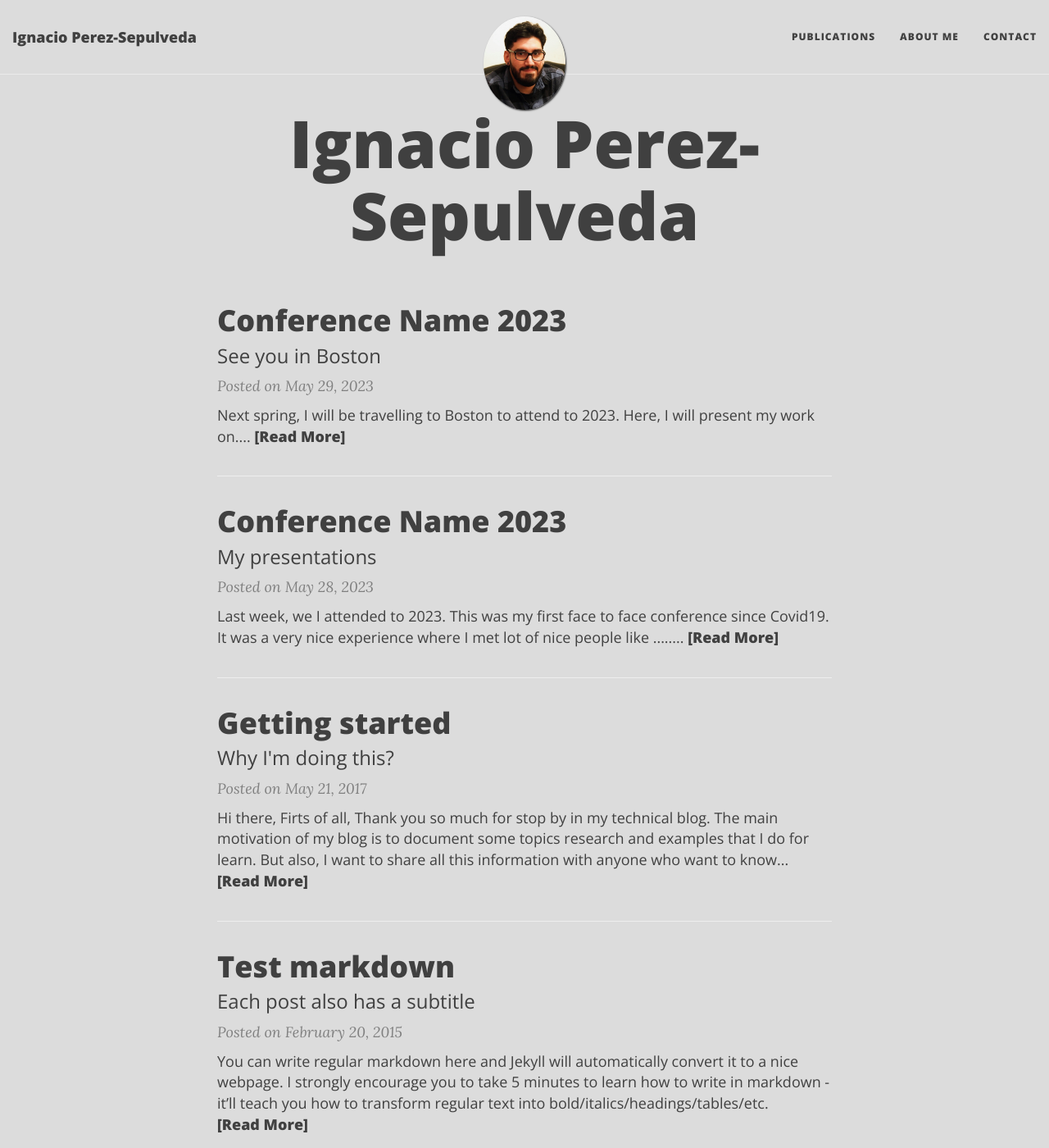
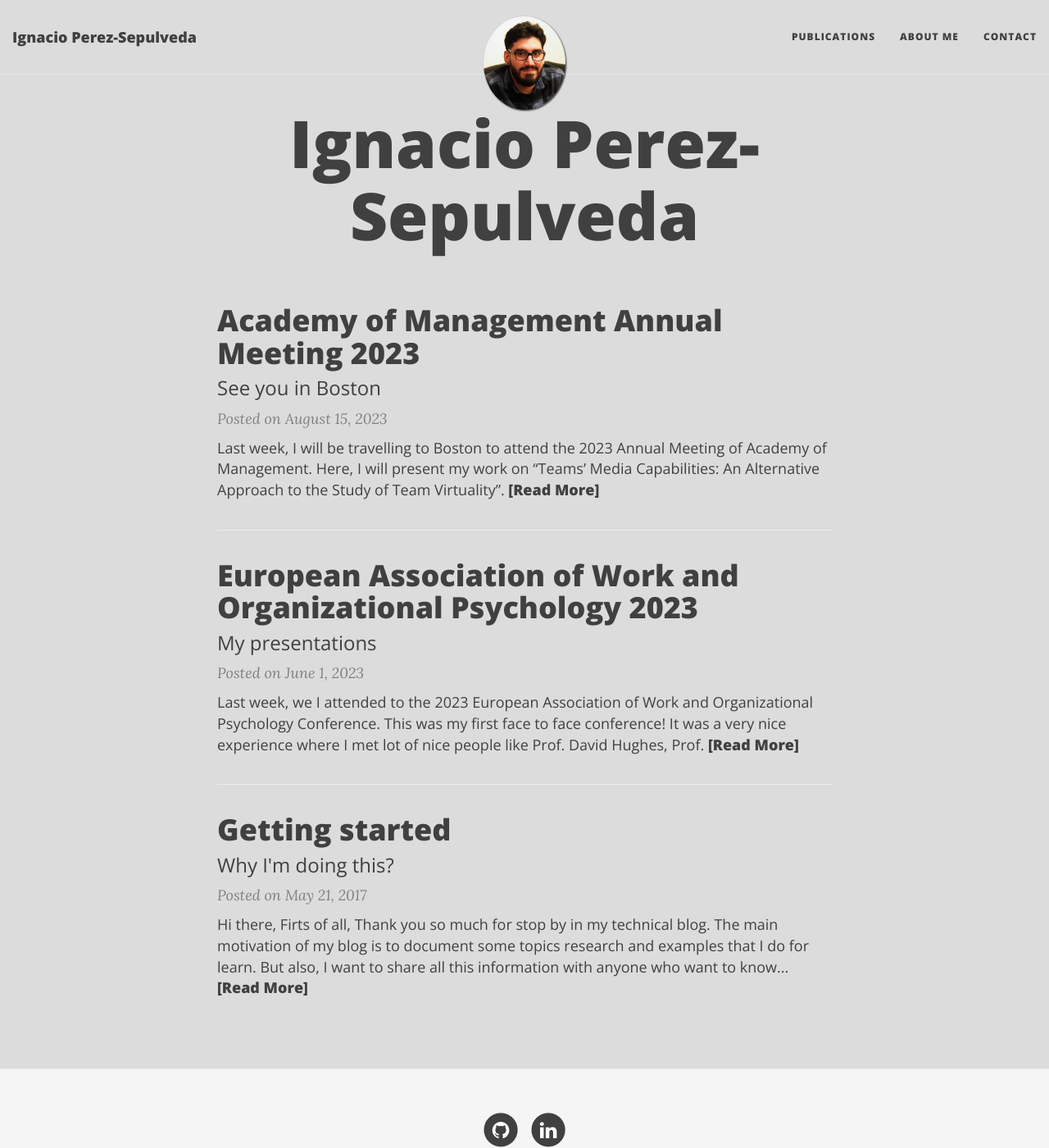
Before and after one commit to ignperezsep/ignperezsep.github.io, a Jekyll site: the page built from index.html, in a window 1280 px wide and 1400 px high. Shown: the whole window at 82% size. Built offline with Jekyll 4.4.1, drawn with Linux system fonts in a browser that asks for light colours; nearby versions of some CDN libraries; the list of posts is cut into pages by our own code.

Commit message:
Fixed education and added information to conference posts

````diff
--- a/_posts/2015-02-20-test-markdown.md
+++ /dev/null
@@ -1,52 +0,0 @@
----
-layout: post
-title: Test markdown
-subtitle: Each post also has a subtitle
----
-
-You can write regular [markdown](http://markdowntutorial.com/) here and Jekyll will automatically convert it to a nice webpage.  I strongly encourage you to [take 5 minutes to learn how to write in markdown](http://markdowntutorial.com/) - it'll teach you how to transform regular text into bold/italics/headings/tables/etc.
-
-**Here is some bold text**
-
-## Here is a secondary heading
-
-Here's a useless table:
-
-| Number | Next number | Previous number |
-| :------ |:--- | :--- |
-| Five | Six | Four |
-| Ten | Eleven | Nine |
-| Seven | Eight | Six |
-| Two | Three | One |
-
-
-How about a yummy crepe?
-
-![Crepe](http://s3-media3.fl.yelpcdn.com/bphoto/cQ1Yoa75m2yUFFbY2xwuqw/348s.jpg)
-
-Here's a code chunk:
-
-~~~
-var foo = function(x) {
-  return(x + 5);
-}
-foo(3)
-~~~
-
-And here is the same code with syntax highlighting:
-
-```javascript
-var foo = function(x) {
-  return(x + 5);
-}
-foo(3)
-```
-
-And here is the same code yet again but with line numbers:
-
-{% highlight javascript linenos %}
-var foo = function(x) {
-  return(x + 5);
-}
-foo(3)
-{% endhighlight %}
--- a/_posts/2023-05-28-conference.md
+++ /dev/null
@@ -1,27 +0,0 @@
----
-layout: post
-title: Conference Name 2023
-subtitle: My presentations
-image:
-bigimg: /img/penguin.jpg
-tags:
----
-
-Last week, we I attended to <conference name> 2023. This was my first face to face conference since Covid19.
-It was a very nice experience where I met lot of nice people like ........
-
-In this occation, I pressented to work:
-
-## Presentation Name
-
-In this work, I ....<abstract>
-Click here to see the paper.
-
-here are some pictures of the presentation (2 pics)
-
-
-## Presenation 2 name
-
-Like previous presentation, in this work I ......
-
-here are some pictures of the presentation (2 pics)
--- a/_posts/2023-05-29-next_conference.md
+++ /dev/null
@@ -1,14 +0,0 @@
----
-layout: post
-title: Conference Name 2023
-subtitle: See you in Boston
-image:
-bigimg: /img/penguin.jpg
-tags:
----
-
-Next spring, I will be travelling to Boston to attend to <conference name> 2023.
-Here, I will present my work on....
-
-I hope you find this work interesting.
-See you in Boston...
--- /dev/null
+++ b/_posts/2023-06-01-conference.md
@@ -0,0 +1,25 @@
+---
+layout: post
+title: European Association of Work and Organizational Psychology 2023
+subtitle: My presentations
+image:
+bigimg: /img/penguin.jpg
+tags:
+---
+
+Last week, we I attended to the **2023 European Association of Work and Organizational Psychology Conference**.
+This was my first face to face conference! It was a very nice experience where I met lot of nice people like Prof. David Hughes, Prof.
+
+In this occation, I pressented two :
+
+## Affect in Virtual Teams
+
+In this work, I ....<abstract>
+
+here are some pictures of the presentation (2 pics)
+
+## Teams' Media Capabilities Repertoire: Presenting a New Construct and Scale
+
+Like previous presentation, in this work I ......
+
+here are some pictures of the presentation (2 pics)
--- /dev/null
+++ b/_posts/2023-08-15-conference.md
@@ -0,0 +1,14 @@
+---
+layout: post
+title: Academy of Management Annual Meeting 2023
+subtitle: See you in Boston
+image:
+bigimg: /img/penguin.jpg
+tags:
+---
+
+Last week, I will be travelling to Boston to attend the 2023 Annual Meeting of Academy of Management.
+Here, I will present my work on "Teams' Media Capabilities: An Alternative Approach to the Study of Team Virtuality".
+
+I hope you find this work interesting.
+See you in Boston...
````
Also changed, not shown: aboutme.md (+1 -1 lines).
